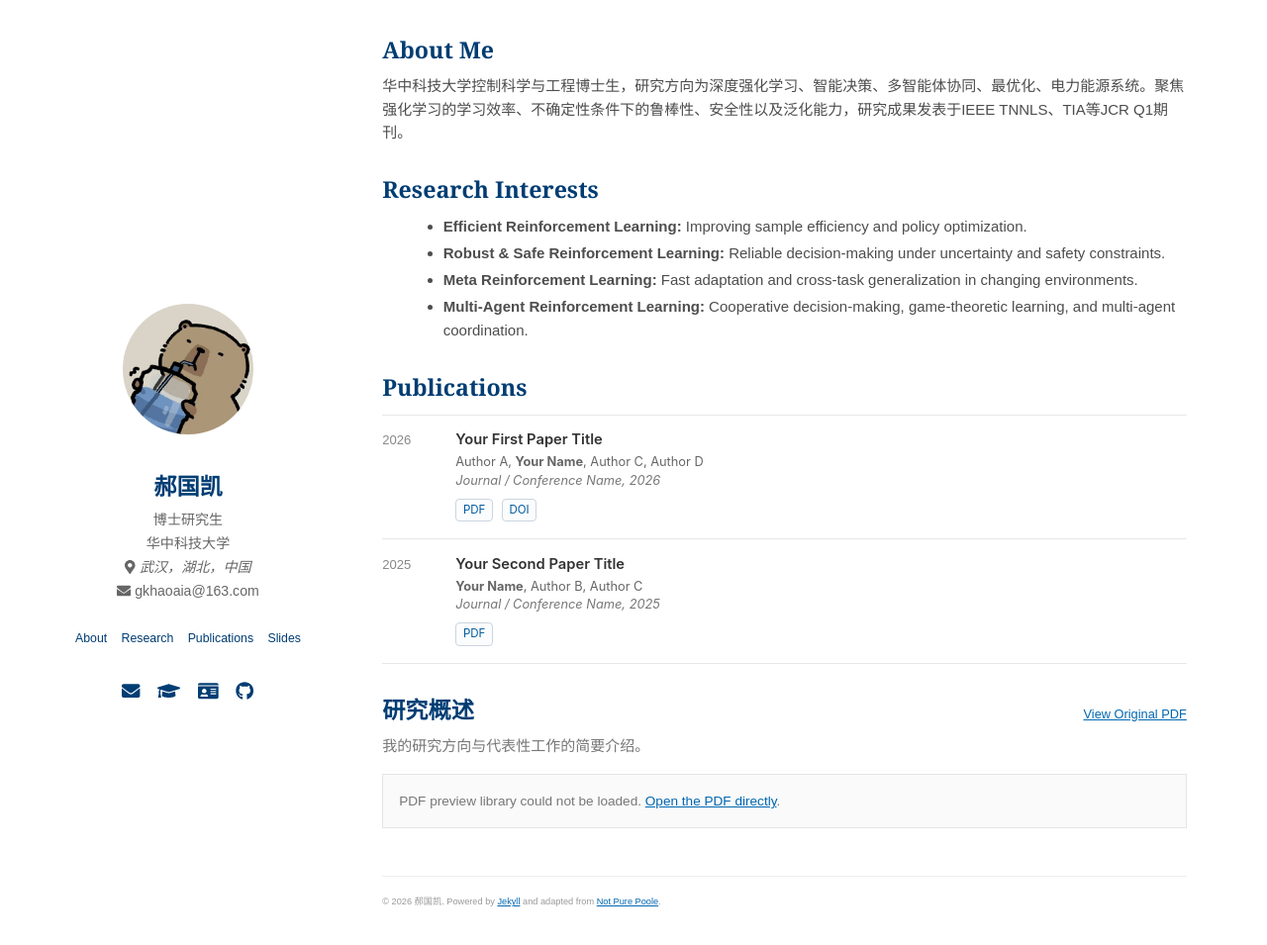
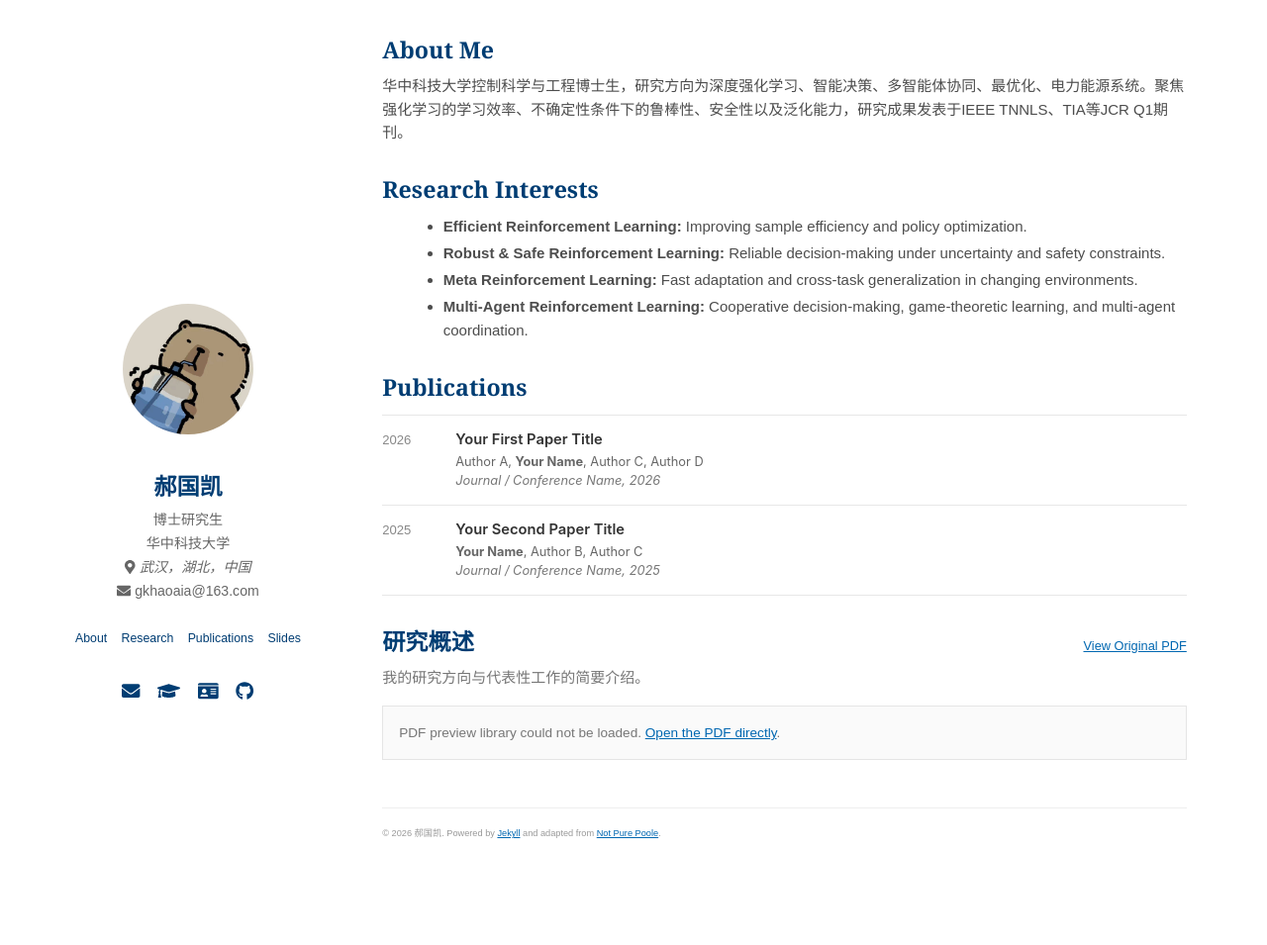
Before and after one commit to guokai-hao/guokai-hao.github.io, a Jekyll site: the page built from index.html, in a window 1280 px wide and 1016 px high. Shown: the top 955 px of the window at 99% size. Built offline with Jekyll 4.4.1, drawn with Linux system fonts in a browser that asks for light colours; nearby versions of some CDN libraries.

Commit message:
Update home.html

```diff
--- a/_layouts/home.html
+++ b/_layouts/home.html
@@ -28,16 +28,15 @@ layout: default
       <article class="publication-item">
         <div class="publication-year">{{ pub.year }}</div>
         <div class="publication-main">
-          <h3>{{ pub.title }}</h3>
+          <h3>
+            {% if pub.url %}
+              <a href="{{ pub.url }}" target="_blank" rel="noopener noreferrer">{{ pub.title }}</a>
+            {% else %}
+              {{ pub.title }}
+            {% endif %}
+          </h3>
           <div class="publication-authors">{{ pub.authors }}</div>
           <div class="publication-venue">{{ pub.venue }}</div>
-          {% if pub.links %}
-            <div class="publication-links">
-              {% for link in pub.links %}
-                <a href="{{ link.url }}" target="_blank" rel="noopener">{{ link.label }}</a>
-              {% endfor %}
-            </div>
-          {% endif %}
         </div>
       </article>
     {% endfor %}
```
